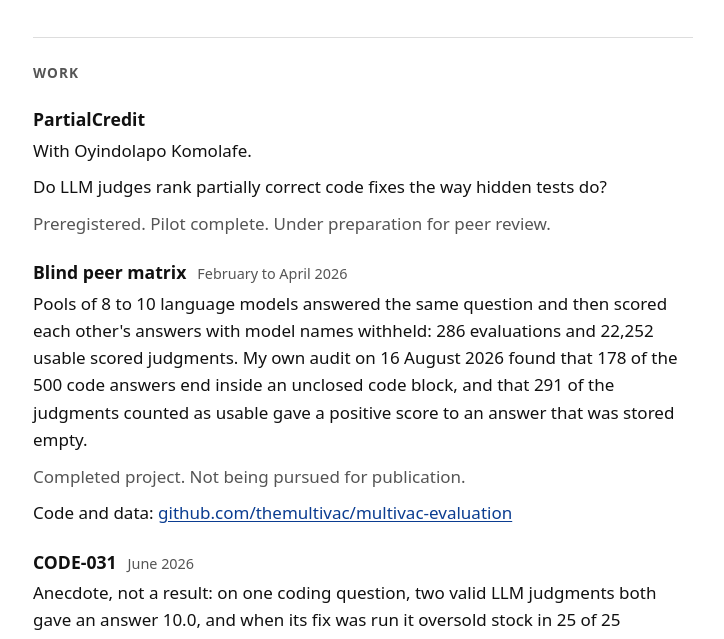
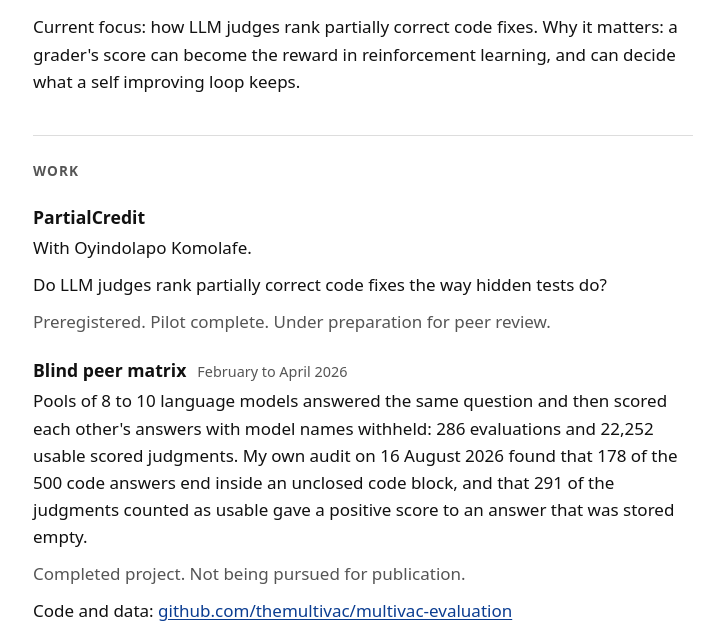
Before and after one commit to Yash2378/Yash2378.github.io, a plain HTML site: page index.html in a window 1280 px wide. Shown: the part 156-795 px from the top of the page, without its empty margins (277-1001 px from the left). Drawn offline with Linux system fonts and the light colour scheme.

Commit message:
Add a current focus line
Co-Authored-By: Claude Fable 5.2 <noreply@anthropic.com>

```diff
--- a/index.html
+++ b/index.html
@@ -53,6 +53,7 @@ h3 { font-size: 1.1rem; line-height: 1.3; margin: 1.5rem 0 0.35rem; }
 p { margin: 0 0 0.6rem; }
 .niche { font-size: 1.2rem; line-height: 1.45; margin-bottom: 0.25rem; }
 .meta, .status { color: var(--muted); }
+.focus { margin-top: 1rem; }
 .when { color: var(--muted); font-size: 0.9rem; font-weight: 400; margin-left: 0.4rem; white-space: nowrap; }
 a { color: var(--link); text-underline-offset: 2px; overflow-wrap: anywhere; }
 a:focus-visible { outline: 2px solid var(--link); outline-offset: 2px; }
@@ -79,6 +80,7 @@ footer {
 <h1>Yash Darji</h1>
 <p class="niche">I measure when AI graders fail.</p>
 <p class="meta">Independent researcher.</p>
+<p class="focus">Current focus: how LLM judges rank partially correct code fixes. Why it matters: a grader's score can become the reward in reinforcement learning, and can decide what a self improving loop keeps.</p>
 </header>
 
 <main>
```
